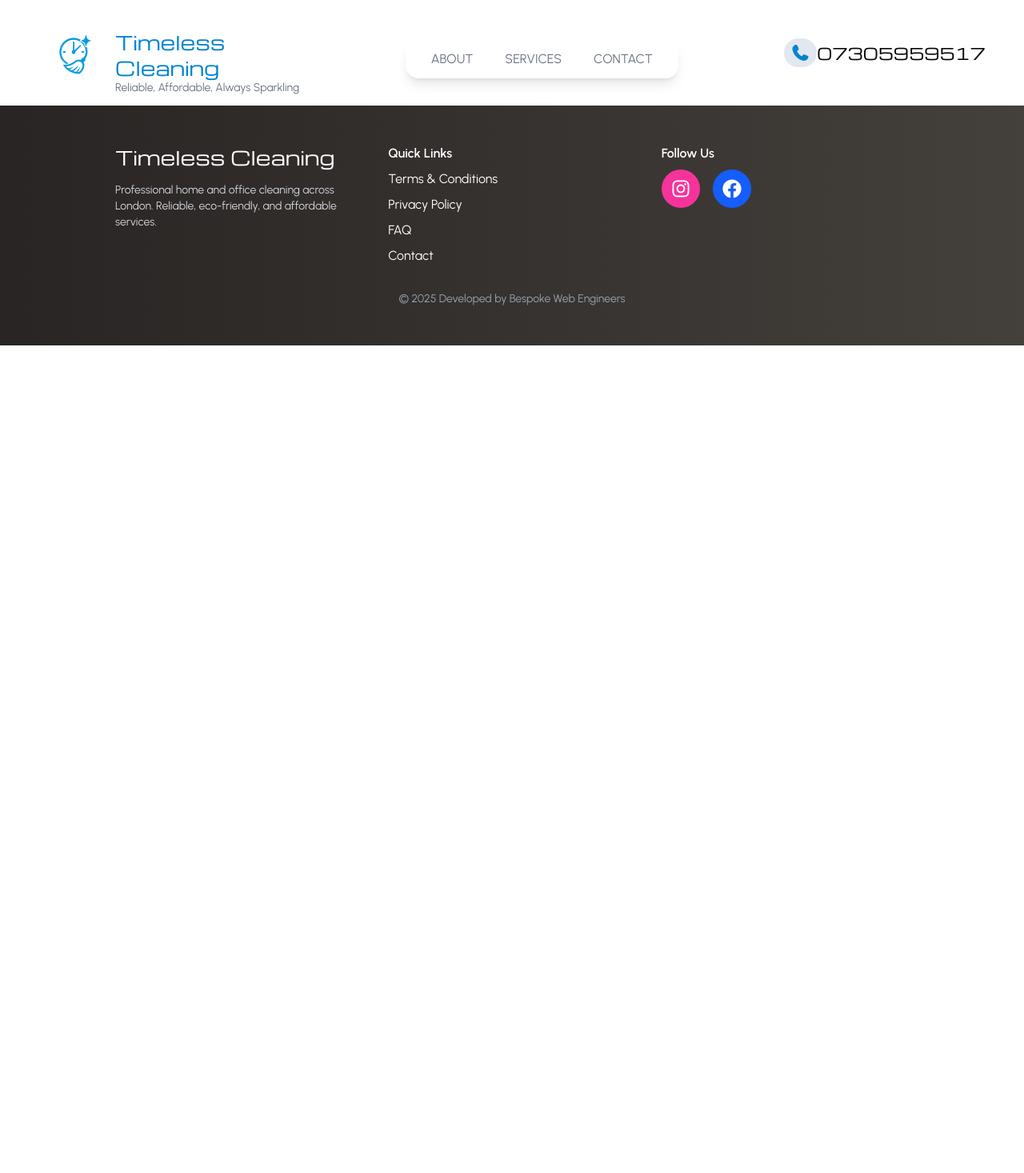
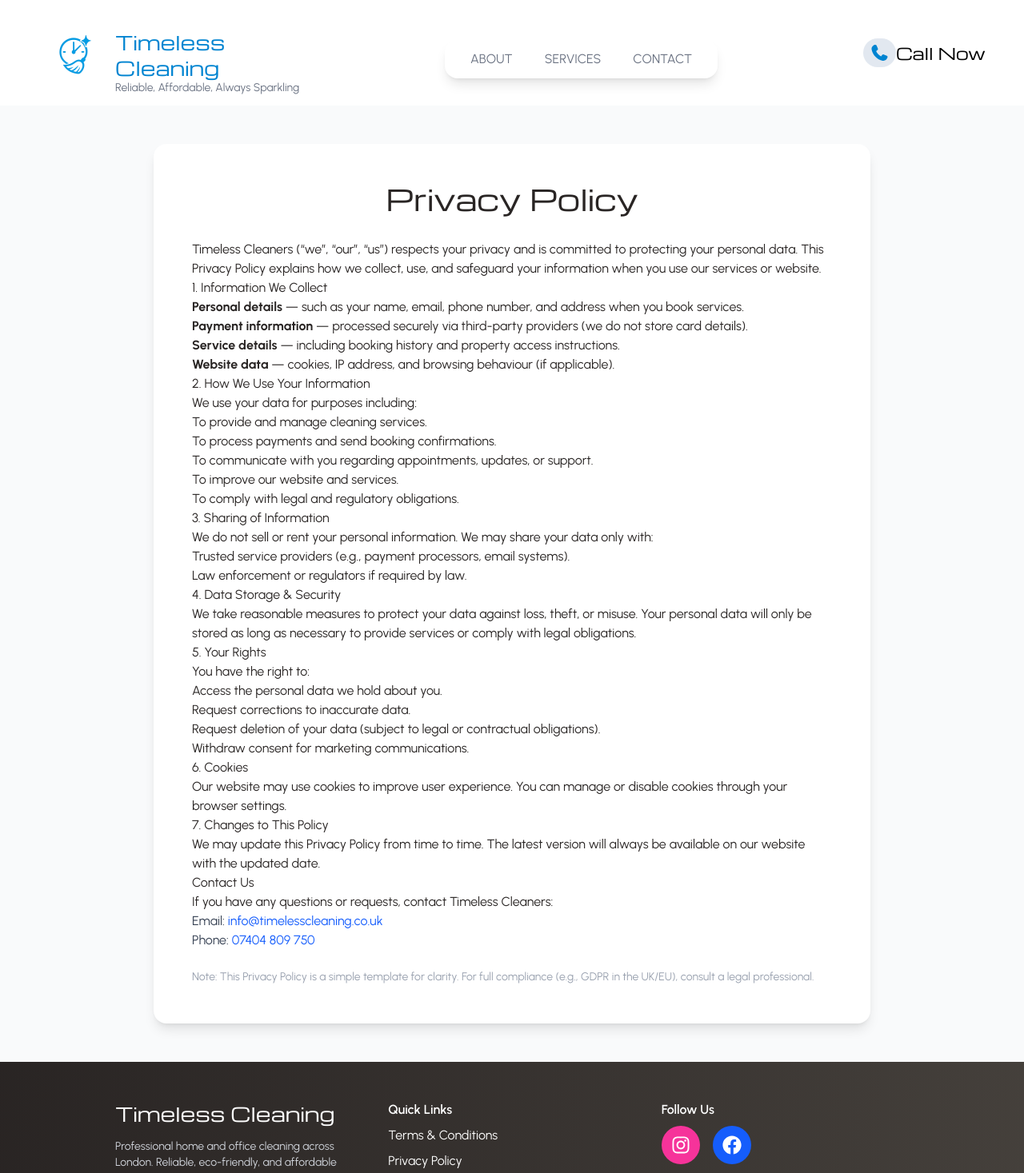
Before and after one commit to FarhanaUK/Timeless-Cleaning, a React (Vite) app: page /privacy-policy in a window 1280 px wide. Shown: the top 1467 px of the page at 80% size. Before the commit the page ends 800 px from the top, so only its background shows below. Built offline with nearby package versions, Linux system fonts and the light colour scheme.

Commit message:
sitemap added

```diff
--- /dev/null
+++ b/generate-sitemap.js
@@ -0,0 +1,23 @@
+import { SitemapStream, streamToPromise } from "sitemap";
+import { createWriteStream } from "fs";
+
+const hostname = "https://timelesscleaning.co.uk//";
+
+const sitemap = new SitemapStream({ hostname });
+const writeStream = createWriteStream("./public/sitemap.xml");
+
+sitemap.write({ url: "/", changefreq: "daily", priority: 1.0 });
+sitemap.write({ url: "/about", changefreq: "weekly", priority: 0.8 });
+sitemap.write({ url: "/services", changefreq: "weekly", priority: 0.8 });
+sitemap.write({ url: "/contact", changefreq: "monthly", priority: 0.5 });
+sitemap.write({
+  url: "/terms-and-conditions",
+  changefreq: "yearly",
+  priority: 0.3,
+});
+sitemap.write({ url: "/privacy-policy", changefreq: "yearly", priority: 0.3 });
+sitemap.write({ url: "/faqs", changefreq: "monthly", priority: 0.6 });
+
+sitemap.end();
+
+streamToPromise(writeStream).then(() => console.log("Sitemap created!"));
--- a/package.json
+++ b/package.json
@@ -18,7 +18,8 @@
     "react": "^19.1.1",
     "react-dom": "^19.1.1",
     "react-icons": "^5.5.0",
-    "react-router-dom": "^7.8.2"
+    "react-router-dom": "^7.8.2",
+    "sitemap": "^8.0.0"
   },
   "devDependencies": {
     "@eslint/js": "^9.34.0",
--- /dev/null
+++ b/public/google1a72073b1d47f899.html
@@ -0,0 +1 @@
+google-site-verification: google1a72073b1d47f899.html
--- a/src/App.jsx
+++ b/src/App.jsx
@@ -16,11 +16,11 @@ function App() {
 
       <Routes>
         <Route path="/" element={<Hero />} />
-        <Route path="/about-us" element={<AboutUs />} />
-        <Route path="/service-price" element={<ServicePrice />} />
+        <Route path="/about" element={<AboutUs />} />
+        <Route path="/services" element={<ServicePrice />} />
         <Route path="/contact" element={<ContactForm />} />
-        <Route path="/termsandconditions" element={<TermsAndConditions />} />
-        <Route path="/privacypolicy" element={<PrivacyPolicy />} />
+        <Route path="/terms-and-conditions" element={<TermsAndConditions />} />
+        <Route path="/privacy-policy" element={<PrivacyPolicy />} />
         <Route path="/faqs" element={<Faqs />} />
       </Routes>
       <Footer />
--- a/src/Components/Faqs.jsx
+++ b/src/Components/Faqs.jsx
@@ -1,4 +1,4 @@
-function FAQs() {
+function Faqs() {
   const faqs = [
     {
       question: "What areas do you cover?",
@@ -10,11 +10,7 @@ function FAQs() {
       answer:
         "No, our cleaners bring their own professional-grade products and equipment. If you prefer us to use your supplies, just let us know.",
     },
-    {
-      question: "Are your cleaners insured?",
-      answer:
-        "Yes. All our cleaners are fully vetted and insured for your peace of mind.",
-    },
+
     {
       question: "How do I book a cleaning?",
       answer:
@@ -67,4 +63,4 @@ function FAQs() {
   );
 }
 
-export default FAQs;
+export default Faqs;
--- a/src/Components/Footer.jsx
+++ b/src/Components/Footer.jsx
@@ -16,25 +16,25 @@ function Footer() {
         <div className="space-y-2 text-center md:text-left">
           <h3 className="font-semibold mb-2">Quick Links</h3>
           <Link
-            to="/TermsAndConditions"
+            to="/terms-and-conditions"
             className="block hover:text-blue-400 transition-colors"
           >
             Terms & Conditions
           </Link>
           <Link
-            to="/PrivacyPolicy"
+            to="privacy-policy"
             className="block hover:text-blue-400 transition-colors"
           >
             Privacy Policy
           </Link>
           <Link
-            to="/FAQS"
+            to="/faqs"
             className="block hover:text-blue-400 transition-colors"
           >
             FAQ
           </Link>
           <Link
-            to="/Contact"
+            to="/contact"
             className="block hover:text-blue-400 transition-colors"
           >
             Contact
--- a/src/Components/Nav.jsx
+++ b/src/Components/Nav.jsx
@@ -35,10 +35,10 @@ function Nav() {
   return (
     <nav className="w-full flex justify-center mt-4">
       <div className="hidden md:flex text-gray-500 rounded-2xl px-8 py-3 space-x-10 shadow-lg">
-        <Link to="/about-us" className="hover:text-gray-300 transition">
+        <Link to="/about" className="hover:text-gray-300 transition">
           ABOUT
         </Link>
-        <Link to="/service-price" className="hover:text-gray-300 transition">
+        <Link to="/services" className="hover:text-gray-300 transition">
           SERVICES
         </Link>
 
@@ -63,14 +63,14 @@ function Nav() {
             className="absolute right-4 top-14 bg-black/95 text-white p-4 space-y-4 rounded-2xl shadow-lg z-50"
           >
             <Link
-              to="/about-us"
+              to="/about"
               onClick={closeMenu}
               className="block hover:text-gray-300 transition"
             >
               ABOUT
             </Link>
             <Link
-              to="/service-price"
+              to="/services"
               onClick={closeMenu}
               className="block hover:text-gray-300 transition"
             >
--- a/src/Components/PrivacyPolicy.jsx
+++ b/src/Components/PrivacyPolicy.jsx
@@ -101,15 +101,15 @@ function PrivacyPolicy() {
           <p className="text-sm sm:text-base text-gray-700">
             Email:{" "}
             <a
-              href="mailto:service.timelesscleaning@gmail.com"
+              href="mailto:info@timelesscleaning.co.uk"
               className="text-blue-600 hover:underline break-words"
             >
-              service.timelesscleaning@gmail.com
+              info@timelesscleaning.co.uk
             </a>
             <br />
             Phone:{" "}
-            <a href="tel:07305959517" className="text-blue-600 hover:underline">
-              07305-959-517
+            <a href="tel:07404809750" className="text-blue-600 hover:underline">
+              07404 809 750
             </a>
           </p>
 
--- a/src/Components/TermsAndConditions.jsx
+++ b/src/Components/TermsAndConditions.jsx
@@ -105,15 +105,15 @@ function TermsAndConditions() {
           <p className="text-sm sm:text-base text-gray-700">
             Email:{" "}
             <a
-              href="mailto:service.timelesscleaning@gmail.com"
+              href="mailto:info@timelesscleaning.co.uk"
               className="text-blue-600 hover:underline break-words"
             >
-              service.timelesscleaning@gmail.com
+              info@timelesscleaning.co.uk
             </a>
             <br />
             Phone:{" "}
-            <a href="tel:07305959517" className="text-blue-600 hover:underline">
-              07305-959-517
+            <a href="tel:07404809750" className="text-blue-600 hover:underline">
+              07404 809 750
             </a>
           </p>
 
--- a/src/Components/TopBar.jsx
+++ b/src/Components/TopBar.jsx
@@ -39,14 +39,15 @@ function TopBar() {
         <div className="flex justify-center lg:justify-end">
           <a
             className="font-michroma text-lg sm:text-sm md:text-xl hover:text-sky-70 flex items-center"
-            href="tel:+447305959517"
+            href="tel:+447404809750"
+            aria-label="Call Timeless Cleaning at 07404809750"
           >
             <FontAwesomeIcon
               icon={faPhone}
               className="mr-2sm:text-sm bg-slate-200 p-2 rounded-full text-sky-600"
               aria-hidden="true"
             />
-            07305959517
+            Call Now
           </a>
         </div>
       </div>
```
Also changed, not shown: 2 other files (tests, documents, lock files or other folders).
